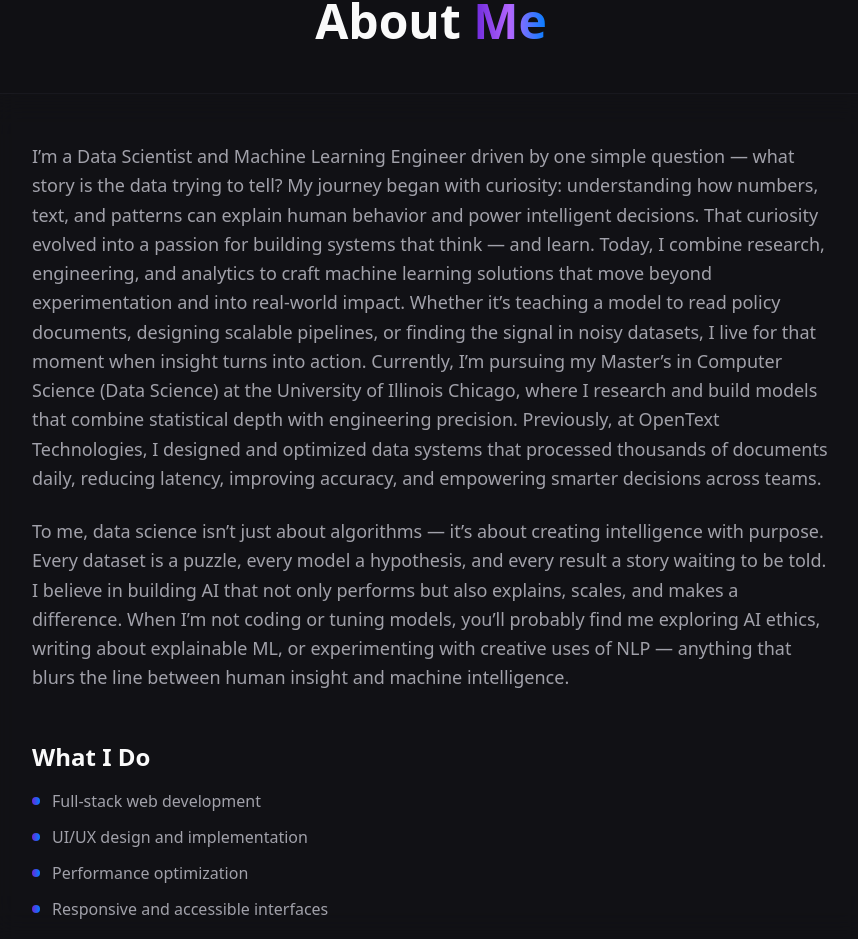
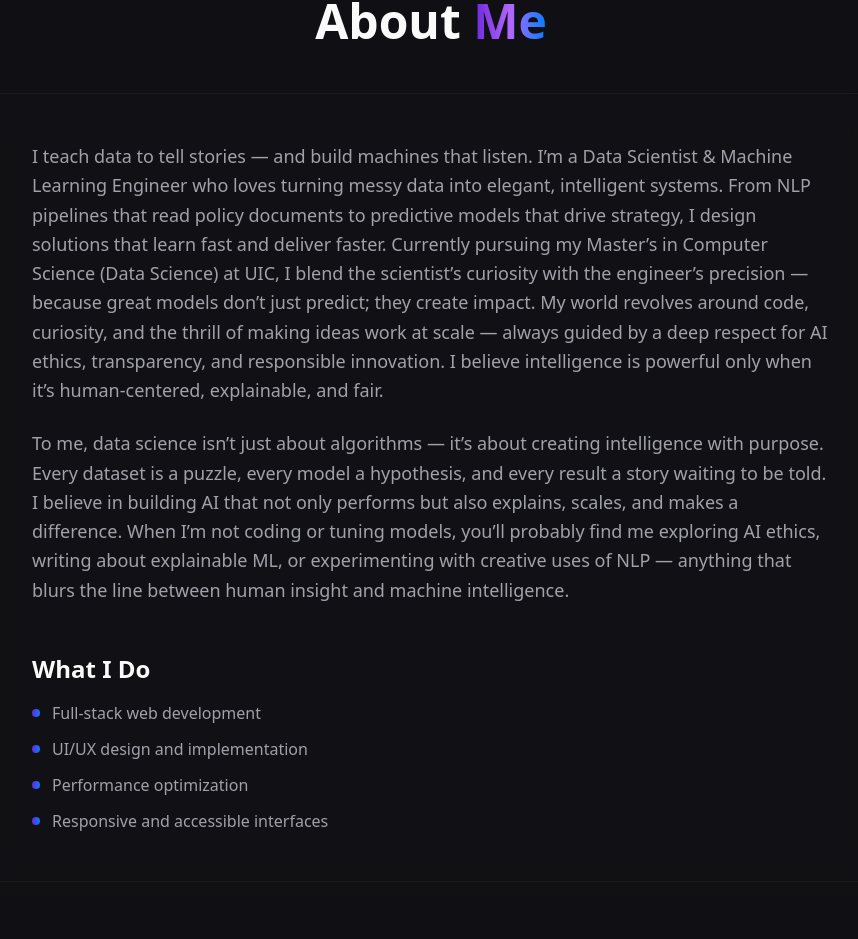
Before and after one commit to HrishitaaDLN/dazzle-folio-40, a React (Vite) app: page / in a window 1280 px wide. Shown: the part 883-1822 px from the top of the page, without its empty margins (209-1067 px from the left). Built offline with nearby package versions, Linux system fonts and the light colour scheme; the HTML template or start-up script is replaced by a standard one.

Commit message:
Visual edit in Lovable

```diff
--- a/src/components/About.tsx
+++ b/src/components/About.tsx
@@ -6,13 +6,13 @@ const About = () => {
         </h2>
 
         <div className="card-glass rounded-2xl p-8 md:p-12 space-y-6 animate-fade-in">
-          <p className="text-lg text-muted-foreground leading-relaxed">I’m a Data Scientist and Machine Learning Engineer driven by one simple question — what story is the data trying to tell?
+          <p className="text-lg text-muted-foreground leading-relaxed">I teach data to tell stories — and build machines that listen.
 
-My journey began with curiosity: understanding how numbers, text, and patterns can explain human behavior and power intelligent decisions. That curiosity evolved into a passion for building systems that think — and learn.
+I’m a Data Scientist & Machine Learning Engineer who loves turning messy data into elegant, intelligent systems. From NLP pipelines that read policy documents to predictive models that drive strategy, I design solutions that learn fast and deliver faster.
 
-Today, I combine research, engineering, and analytics to craft machine learning solutions that move beyond experimentation and into real-world impact. Whether it’s teaching a model to read policy documents, designing scalable pipelines, or finding the signal in noisy datasets, I live for that moment when insight turns into action.
+Currently pursuing my Master’s in Computer Science (Data Science) at UIC, I blend the scientist’s curiosity with the engineer’s precision — because great models don’t just predict; they create impact.
 
-Currently, I’m pursuing my Master’s in Computer Science (Data Science) at the University of Illinois Chicago, where I research and build models that combine statistical depth with engineering precision. Previously, at OpenText Technologies, I designed and optimized data systems that processed thousands of documents daily, reducing latency, improving accuracy, and empowering smarter decisions across teams.</p>
+My world revolves around code, curiosity, and the thrill of making ideas work at scale — always guided by a deep respect for AI ethics, transparency, and responsible innovation. I believe intelligence is powerful only when it’s human-centered, explainable, and fair.</p>
 
           <p className="text-lg text-muted-foreground leading-relaxed">To me, data science isn’t just about algorithms — it’s about creating intelligence with purpose. Every dataset is a puzzle, every model a hypothesis, and every result a story waiting to be told. I believe in building AI that not only performs but also explains, scales, and makes a difference.
 
```
